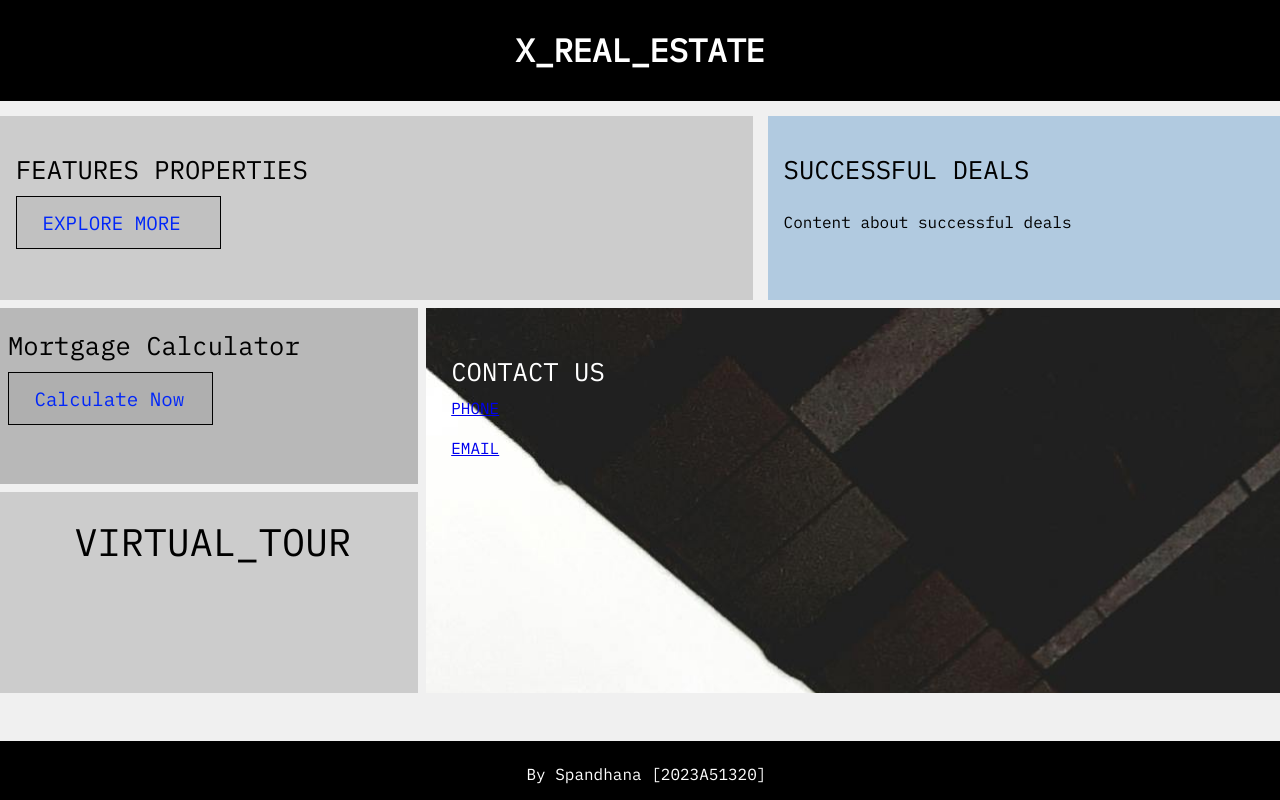
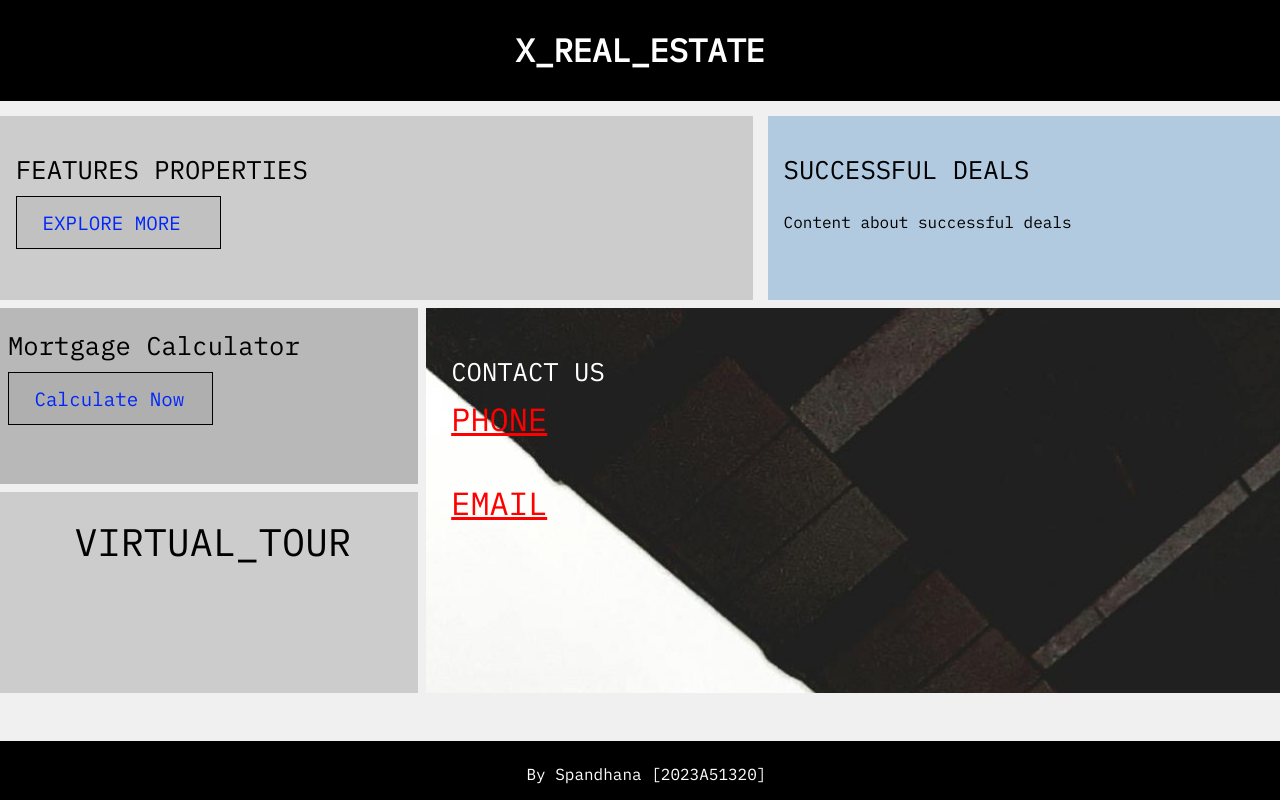
Before and after one commit to kalyan-raparthi/real-estate, a website: page index.html in a window 1280 px wide. Drawn offline with Linux system fonts and the light colour scheme.

Commit message:
font size in d3

```diff
--- a/index.html
+++ b/index.html
@@ -45,9 +45,9 @@
 
         <div class="d3" style="color: white;">
             <h2>CONTACT US</h2>
-            <a href="button">PHONE</a>
+            <a href="button" class="d3link">PHONE</a>
             <BR></BR>
-            <a href="button">EMAIL</a>
+            <a href="button" class="d3link">EMAIL</a>
         </div>
     </div>
 
--- a/style.css
+++ b/style.css
@@ -106,6 +106,11 @@ header {
     width: 100%;
     padding: 2dvw;
     object-fit: fit;
+    font-size: xx-large;
+}
+.d3link {
+    color: red;
+    font-size: 4dvh;
 }
 
 .mid_img {
```
Also changed, not shown: sematic_kowledge.jpg (added), wow.jpg (added).
